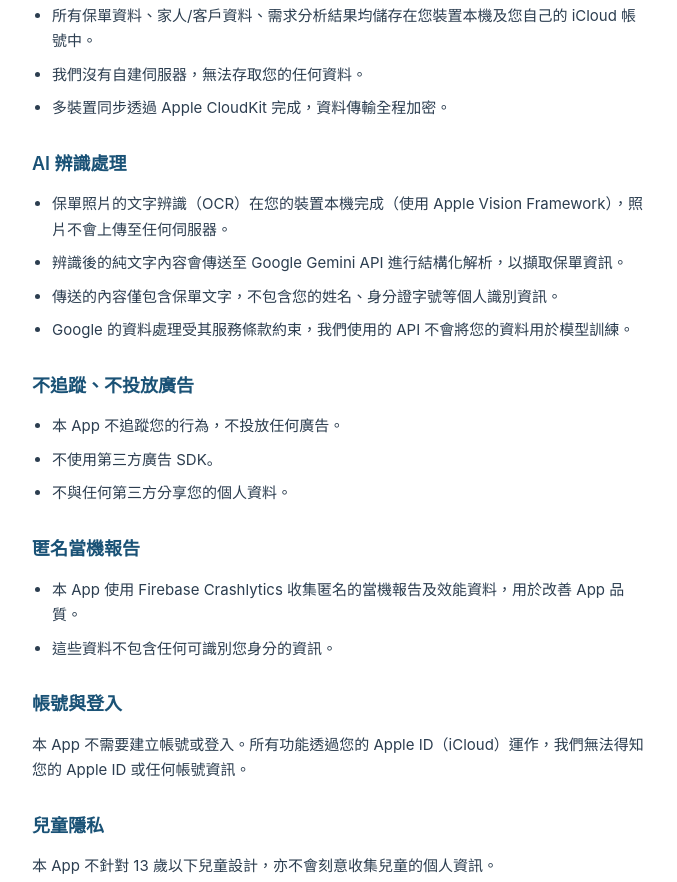
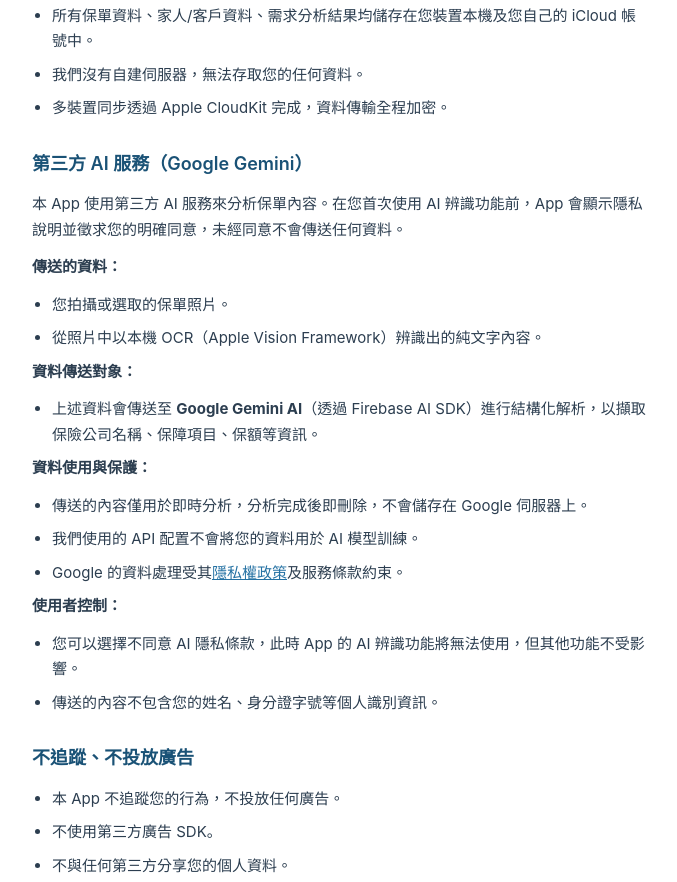
Before and after one commit to percy10442/insurance-checkup-pages, a plain HTML site: page privacy.html in a window 1280 px wide. Shown: the part 330-1212 px from the top of the page, without its empty margins (300-977 px from the left). Drawn offline with Linux system fonts and the light colour scheme.

Commit message:
docs: 更新隱私權政策 — 補充第三方 AI 服務說明與使用者同意機制

```diff
--- a/privacy.html
+++ b/privacy.html
@@ -33,12 +33,31 @@
     <li>多裝置同步透過 Apple CloudKit 完成，資料傳輸全程加密。</li>
   </ul>
 
-  <h2>AI 辨識處理</h2>
+  <h2>第三方 AI 服務（Google Gemini）</h2>
+  <p>本 App 使用第三方 AI 服務來分析保單內容。在您首次使用 AI 辨識功能前，App 會顯示隱私說明並徵求您的明確同意，未經同意不會傳送任何資料。</p>
+
+  <p><strong>傳送的資料：</strong></p>
   <ul>
-    <li>保單照片的文字辨識（OCR）在您的裝置本機完成（使用 Apple Vision Framework），照片不會上傳至任何伺服器。</li>
-    <li>辨識後的純文字內容會傳送至 Google Gemini API 進行結構化解析，以擷取保單資訊。</li>
-    <li>傳送的內容僅包含保單文字，不包含您的姓名、身分證字號等個人識別資訊。</li>
-    <li>Google 的資料處理受其服務條款約束，我們使用的 API 不會將您的資料用於模型訓練。</li>
+    <li>您拍攝或選取的保單照片。</li>
+    <li>從照片中以本機 OCR（Apple Vision Framework）辨識出的純文字內容。</li>
+  </ul>
+
+  <p><strong>資料傳送對象：</strong></p>
+  <ul>
+    <li>上述資料會傳送至 <strong>Google Gemini AI</strong>（透過 Firebase AI SDK）進行結構化解析，以擷取保險公司名稱、保障項目、保額等資訊。</li>
+  </ul>
+
+  <p><strong>資料使用與保護：</strong></p>
+  <ul>
+    <li>傳送的內容僅用於即時分析，分析完成後即刪除，不會儲存在 Google 伺服器上。</li>
+    <li>我們使用的 API 配置不會將您的資料用於 AI 模型訓練。</li>
+    <li>Google 的資料處理受其<a href="https://policies.google.com/privacy" target="_blank">隱私權政策</a>及服務條款約束。</li>
+  </ul>
+
+  <p><strong>使用者控制：</strong></p>
+  <ul>
+    <li>您可以選擇不同意 AI 隱私條款，此時 App 的 AI 辨識功能將無法使用，但其他功能不受影響。</li>
+    <li>傳送的內容不包含您的姓名、身分證字號等個人識別資訊。</li>
   </ul>
 
   <h2>不追蹤、不投放廣告</h2>
@@ -67,7 +86,7 @@
   <p>如果您對隱私權政策有任何疑問，請透過以下方式聯繫：</p>
   <p>Email：<a href="mailto:percyyeh@hotmail.com">percyyeh@hotmail.com</a></p>
 
-  <p class="updated">最後更新日期：2026 年 3 月 2 日</p>
+  <p class="updated">最後更新日期：2026 年 3 月 6 日</p>
 </div>
 </body>
 </html>
```
